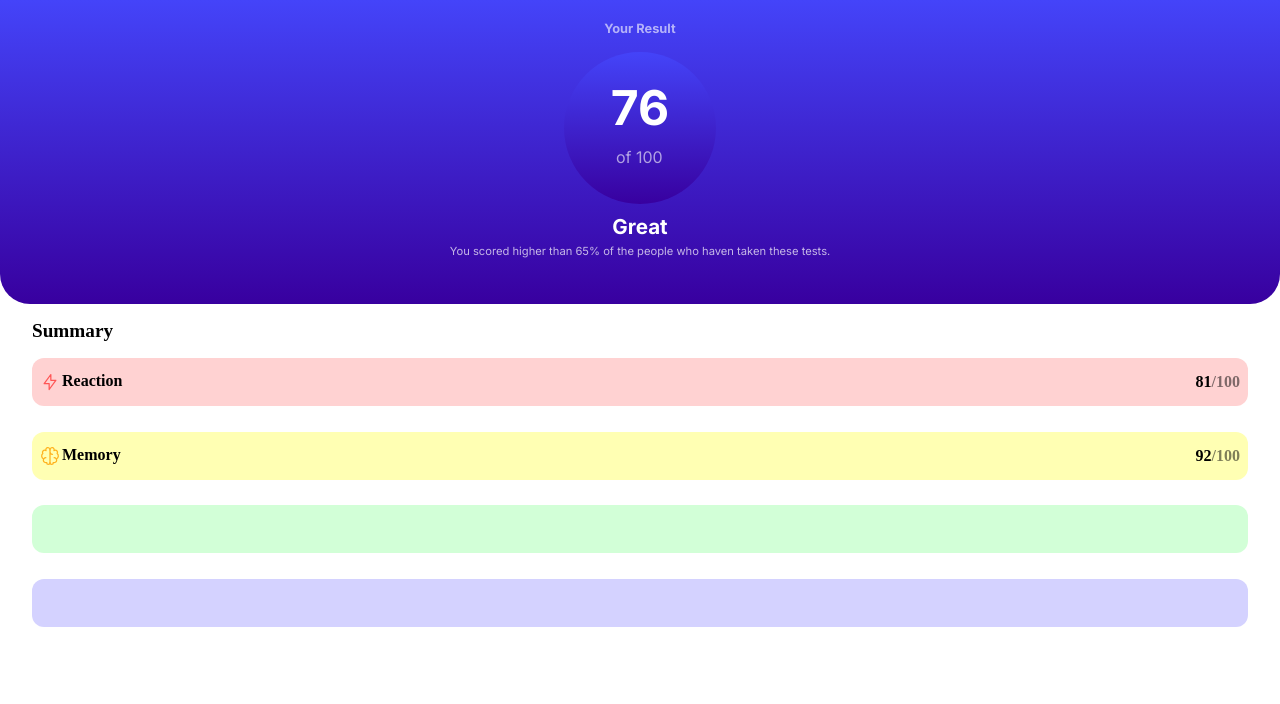
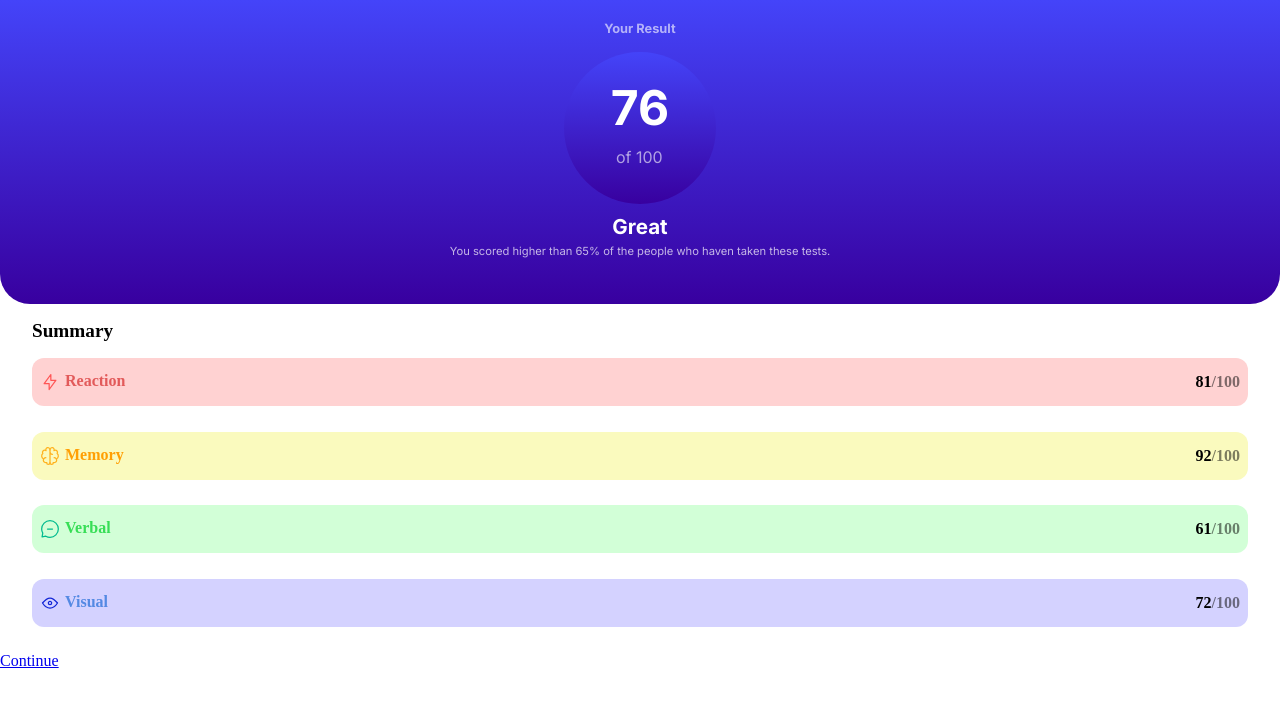
Before and after one commit to ZacSv/challenges-front, a plain HTML site: page Sumary-Challenge/index.html in a window 1280 px wide. Drawn offline with Linux system fonts and the light colour scheme.

Commit message:
styling cards

```diff
--- a/Sumary-Challenge/index.html
+++ b/Sumary-Challenge/index.html
@@ -43,7 +43,7 @@
     <section class="card card__red">
       <div class="first__content">
         <img src="./assets/images/icon-reaction.svg" alt="icon-reaction">
-        <p> Reaction</p>
+        <p class="text__red"> Reaction</p>
       </div>
       <div class="second__content">
         <p>81</p>
@@ -54,7 +54,7 @@
     <section class="card card__yellow">
       <div class="first__content">
         <img src="./assets/images/icon-memory.svg" alt="icon-memory">
-        <p>Memory</p>
+        <p class="text__yellow">Memory</p>
       </div>
       <div class="second__content">
         <p>92</p>
@@ -63,13 +63,29 @@
     </section>
 
     <section class="card card__green">
-
+      <div class="first__content">
+        <img src="./assets/images/icon-verbal.svg" alt="icon-verbals">
+        <p class="text__green">Verbal</p>
+      </div>
+      <div class="second__content">
+        <p>61</p>
+        <p class="second__number">/100</p>
+      </div>
     </section>
 
     <section class="card card__blue">
-
+      <div class="first__content">
+        <img src="./assets/images/icon-visual.svg" alt="icon-visual">
+        <p class="text__blue">Visual</p>
+      </div>
+      <div class="second__content">
+        <p>72</p>
+        <p class="second__number">/100</p>
+      </div>
     </section>
-
+  </section>
+  <section class="container button">
+    <a href="https://github.com/ZacSv/challenges-front/tree/main/Sumary-Challenge">Continue</a class="button__footer">
   </section>
 </body>
 
--- a/Sumary-Challenge/style.css
+++ b/Sumary-Challenge/style.css
@@ -99,7 +99,7 @@
 }
 
 .first__content{
-    gap: 2px;
+    gap: 5px;
     display: flex;
     font-weight: 700;
     margin-left: 0.5rem;
@@ -116,13 +116,14 @@
 }
 
 
+/* COLOR CARDS */
 
 .card__red{
     background:rgb(255, 210, 210);
 }
 
 .card__yellow{
-    background:rgb(255, 255, 179);
+    background:rgb(250, 250, 190);
 }
 
 .card__green{
@@ -132,3 +133,23 @@
 .card__blue{
     background:rgb(212, 210, 255);
 }
+
+/* COLOR TEXT CARDS */
+
+.text__red{
+    color: rgb(226, 90, 90);
+    font-weight: 900;
+}
+.text__yellow{
+    color: rgb(255, 159, 4);
+    font-weight: 900;
+}
+
+.text__green{
+    color: rgb(55, 222, 86);
+    font-weight: 900;
+}
+
+.text__blue{
+    color: rgb(84, 137, 227);
+}
```
